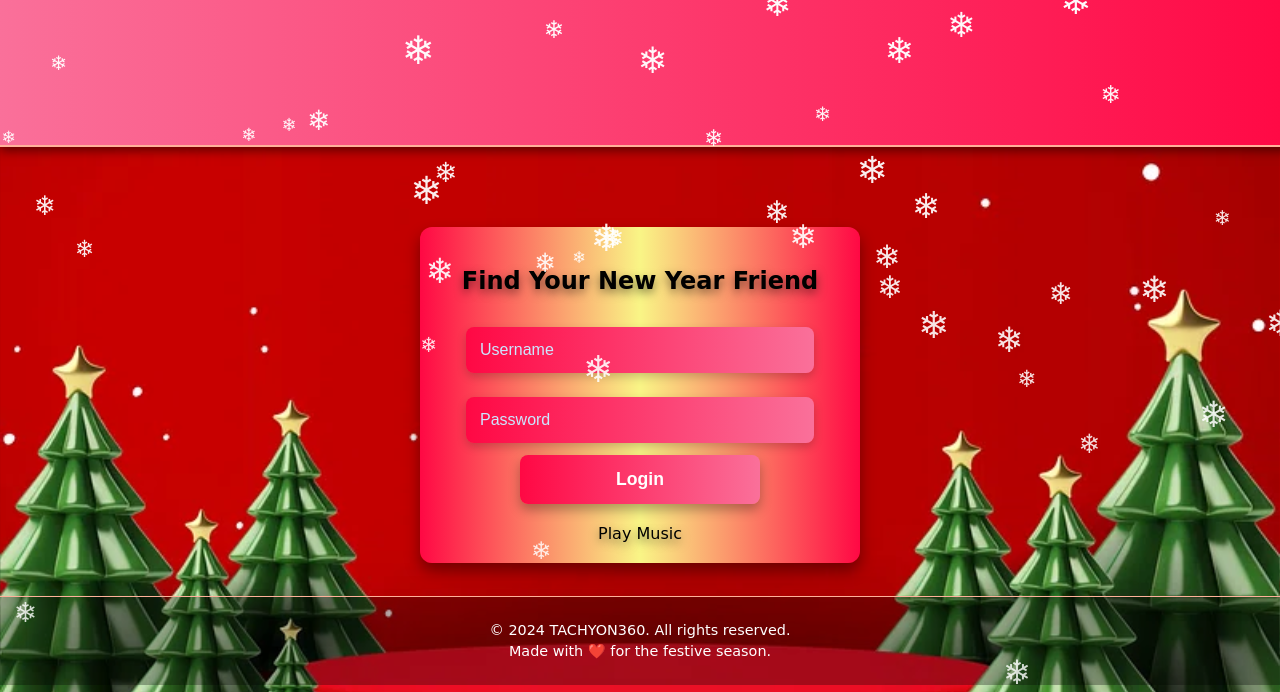
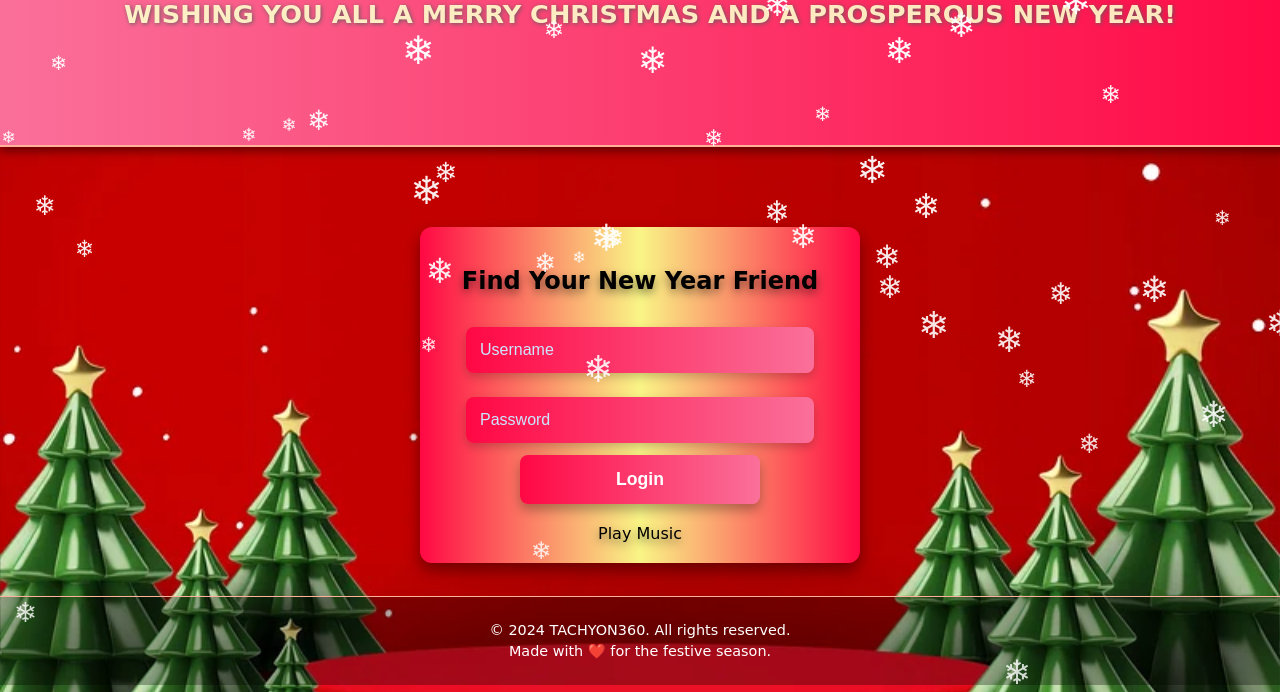
Before and after one commit to yoursecretsantafriend/santa, a plain HTML site: page index.html in a window 1280 px wide. Shown: the part 115-807 px from the top of the page. Drawn offline with Linux system fonts and the light colour scheme.

Commit message:
Update index.html

```diff
--- a/index.html
+++ b/index.html
@@ -14,7 +14,7 @@
             <h1>TACHYON360</h1>
         </div>
 
-
+ <p class="greeting">WISHING YOU ALL A MERRY CHRISTMAS AND A PROSPEROUS NEW YEAR!</p>
 
 
 
```
